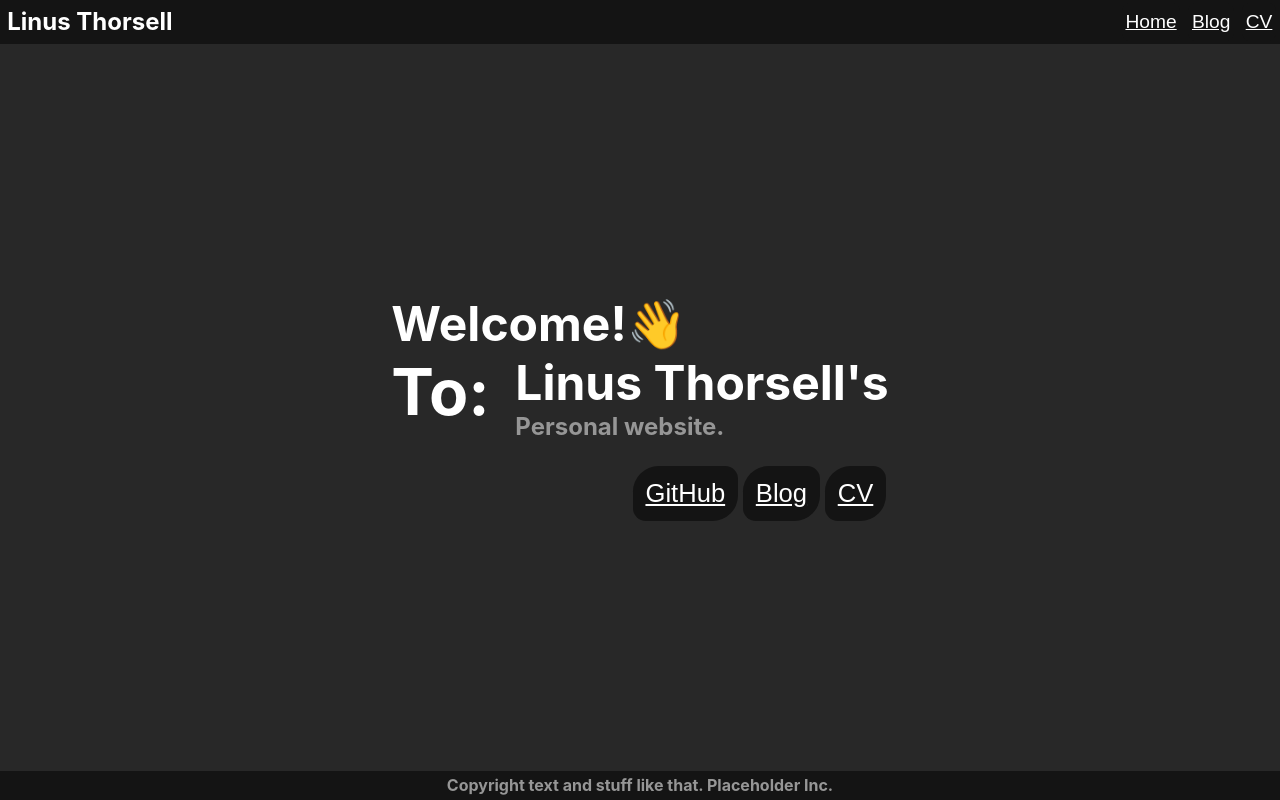
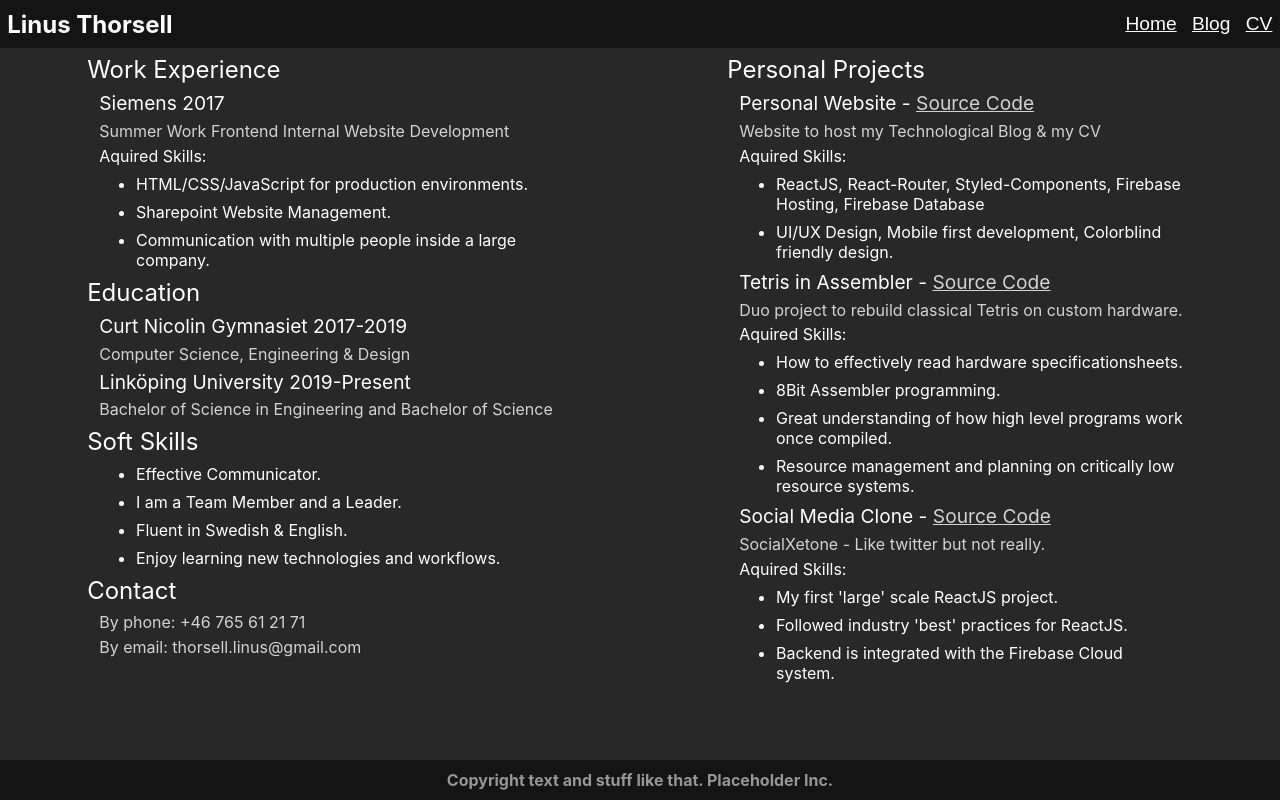
Before and after one commit to LinusThorsell/personal-web, a React (Create React App) app: page /cv in a window 1280 px wide. Built offline with nearby package versions, Linux system fonts and the light colour scheme.

Commit message:
Initial commit, requires heavy refactoring.

```diff
--- a/package.json
+++ b/package.json
@@ -6,8 +6,10 @@
     "@testing-library/jest-dom": "^5.15.1",
     "@testing-library/react": "^11.2.7",
     "@testing-library/user-event": "^12.8.3",
+    "history": "^5.1.0",
     "react": "^17.0.2",
     "react-dom": "^17.0.2",
+    "react-router-dom": "^6.1.1",
     "react-scripts": "4.0.3",
     "styled-components": "^5.3.3",
     "web-vitals": "^1.1.2"
--- a/src/App.js
+++ b/src/App.js
@@ -1,11 +1,16 @@
-// import logo from './logo.svg';
-// import './App.css';
-import styled from 'styled-components';
+import styled, { createGlobalStyle } from 'styled-components';
 import Blog from './Blog';
 import NavBar from './NavBar';
 import Footer from './Footer';
 import Home from './Home';
+import Cv from './Cv';
+import { BrowserRouter, Routes, Route } from 'react-router-dom';
 
+const GlobalStyle = createGlobalStyle`
+  body {
+    background-color: ${props => props.Theme.background};
+  }
+`
 const ContainerApp = styled.div`
   background-color: ${props => props.Theme.background};
   width: 100%;
@@ -29,12 +34,20 @@ const Theme = {
 function App() {
 
   return (
+    <>
+    <GlobalStyle Theme={Theme}/>
     <ContainerApp Theme={Theme} className="App">
+      <BrowserRouter>
       <NavBar Theme={Theme} />
-      {/* <Blog Theme={Theme} /> */}
-      <Home Theme={Theme} />
+        <Routes>
+          <Route path="/" element={<Home Theme={Theme} />} />
+          <Route path="/blog" element={<Blog Theme={Theme} />} />
+          <Route path="/cv" element={<Cv Theme={Theme} />} />
+        </Routes>
+      </BrowserRouter>
       <Footer Theme={Theme} />
     </ContainerApp>
+    </>
   );
 }
 
--- /dev/null
+++ b/src/Cv.js
@@ -0,0 +1,125 @@
+import { Component } from "react"
+import styled from "styled-components"
+
+const SideBySideContainer = styled.div`
+    width: 100%;
+    height: fit-content;
+    display: flex;
+    flex-wrap: wrap;
+    justify-content: space-around;
+`
+const SideDivs = styled.div`
+    width: 30em;
+    height: fit-content;
+`
+
+const CategoryTitle = styled.p`
+    margin: 0.3em;
+    color: white;
+    font-size: 1.5em;
+`
+const CategorySection = styled.p`
+    margin: 0.3em;
+    margin-left: 1em;
+    color: white;
+    font-size: 1.2em;
+`
+const UnderCategorySection = styled.p`
+    margin: 0.3em;
+    margin-left: 1.2em;
+    color: lightgray;
+    font-size: 1em;
+`
+const UnderCategoryHighlight = styled.p`
+    margin: 0.3em;
+    margin-left: 1.2em;
+    color: white;
+    font-size: 1em;
+`
+
+const A = styled.a`
+    color: lightgray;
+`
+const Ul = styled.ul`
+    margin: 0.5em;
+`
+const Li = styled.li`
+    color: white;
+    margin: 0.5em;
+`
+
+class Cv extends Component {
+    render()
+    {
+        const theme = this.props.Theme;
+        return (
+            <>
+            <SideBySideContainer theme={theme}>
+                <SideDivs>
+                    <CategoryTitle>Work Experience</CategoryTitle>
+                    <CategorySection>Siemens 2017</CategorySection>
+                    <UnderCategorySection>Summer Work Frontend Internal Website Development</UnderCategorySection>
+                    <UnderCategoryHighlight>Aquired Skills:</UnderCategoryHighlight>
+                    <Ul>
+                        <Li>HTML/CSS/JavaScript for production environments.</Li>
+                        <Li>Sharepoint Website Management.</Li>
+                        <Li>Communication with multiple people inside a large company.</Li>
+                    </Ul>
+
+                    <CategoryTitle>Education</CategoryTitle>
+                    <CategorySection>Curt Nicolin Gymnasiet 2017-2019</CategorySection>
+                    <UnderCategorySection>Computer Science, Engineering & Design</UnderCategorySection>
+                    <CategorySection>Linköping University 2019-Present</CategorySection>
+                    <UnderCategorySection>Bachelor of Science in Engineering and Bachelor of Science</UnderCategorySection>
+
+                    <CategoryTitle>Soft Skills</CategoryTitle>
+                    <Ul>
+                        <Li>Effective Communicator.</Li>
+                        <Li>I am a Team Member and a Leader.</Li>
+                        <Li>Fluent in Swedish & English.</Li>
+                        <Li>Enjoy learning new technologies and workflows.</Li>
+                    </Ul>
+
+                    <CategoryTitle>Contact</CategoryTitle>
+                    <UnderCategorySection>By phone: +46 765 61 21 71</UnderCategorySection>
+                    <UnderCategorySection>By email: thorsell.linus@gmail.com</UnderCategorySection>
+                </SideDivs>
+                <SideDivs>
+                    <CategoryTitle>Personal Projects</CategoryTitle>
+                    <CategorySection>Personal Website - <A href="https://github.com/linusthorsell/">Source Code</A></CategorySection>
+                    <UnderCategorySection>Website to host my Technological Blog & my CV</UnderCategorySection>
+                    <UnderCategoryHighlight>Aquired Skills:</UnderCategoryHighlight>
+                    <Ul>
+                        <Li>ReactJS, React-Router, Styled-Components, Firebase Hosting, Firebase Database</Li>
+                        <Li>UI/UX Design, Mobile first development, Colorblind friendly design.</Li>
+                    </Ul>
+
+                    <CategorySection>Tetris in Assembler - <A href="https://github.com/linusthorsell/">Source Code</A></CategorySection>
+                    <UnderCategorySection>Duo project to rebuild classical Tetris on custom hardware.</UnderCategorySection>
+                    <UnderCategoryHighlight>Aquired Skills:</UnderCategoryHighlight>
+                    <Ul>
+                        <Li>How to effectively read hardware specificationsheets.</Li>
+                        <Li>8Bit Assembler programming.</Li>
+                        <Li>Great understanding of how high level programs work once compiled.</Li>
+                        <Li>Resource management and planning on critically low resource systems.</Li>
+                    </Ul>
+
+                    <CategorySection>Social Media Clone - <A href="https://github.com/linusthorsell/">Source Code</A></CategorySection>
+                    <UnderCategorySection>SocialXetone - Like twitter but not really.</UnderCategorySection>
+                    <UnderCategoryHighlight>Aquired Skills:</UnderCategoryHighlight>
+                    <Ul>
+                        <Li>My first 'large' scale ReactJS project.</Li>
+                        <Li>Followed industry 'best' practices for ReactJS.</Li>
+                        <Li>Backend is integrated with the Firebase Cloud system.</Li>
+                    </Ul>
+                    <br></br>
+                    <br></br>
+                    <br></br>
+                </SideDivs>
+            </SideBySideContainer>
+            </>
+        )
+    }
+}
+
+export default Cv;
--- a/src/Footer.js
+++ b/src/Footer.js
@@ -2,15 +2,15 @@ import { Component } from "react"
 import styled from "styled-components"
 
 const ContainerFoot = styled.div`
-    height: 2em;
+    height: 2.5em;
     width: 100%;
     background-color: ${props => props.theme.darker_background};
-    text-align: left;
     padding: 0;
-    margin-top:auto;
     display: flex;
     justify-content: center;
     align-items: center;
+    bottom: 0;
+    position: fixed;
 `
 const TextFooter = styled.h1`
     padding: 0.2em;
--- a/src/Home.js
+++ b/src/Home.js
@@ -3,7 +3,7 @@ import styled from "styled-components"
 
 const ContainerHome = styled.div`
     width: 100%;
-    height: 100%;
+    height: 80%;
     display: flex;
     align-items: center;
     justify-content: center;
--- a/src/NavBar.js
+++ b/src/NavBar.js
@@ -1,5 +1,6 @@
-import { Component } from "react"
-import styled from "styled-components"
+import { Component } from "react";
+import styled from "styled-components";
+import { Link } from "react-router-dom";
 
 const ContainerBar = styled.div`
     display: flex;
@@ -51,11 +52,11 @@ class NavBar extends Component {
         return (
             <ContainerBar theme={theme}>
                 <PageTitle theme={theme}>Linus Thorsell</PageTitle>
-                <div>
-                <ButtonNavigation theme={theme}>Home</ButtonNavigation>
-                <ButtonNavigation theme={theme}>Blog</ButtonNavigation>
-                <ButtonNavigation theme={theme}>CV</ButtonNavigation>
-                </div>
+                <nav>
+                <Link to='/'><ButtonNavigation theme={theme}>Home</ButtonNavigation></Link>
+                <Link to='/blog'><ButtonNavigation theme={theme}>Blog</ButtonNavigation></Link>
+                <Link to='/cv'><ButtonNavigation theme={theme}>CV</ButtonNavigation></Link>
+                </nav>
             </ContainerBar>
         )
     }
```
Also changed, not shown: 1 other file (tests, documents, lock files or other folders).
